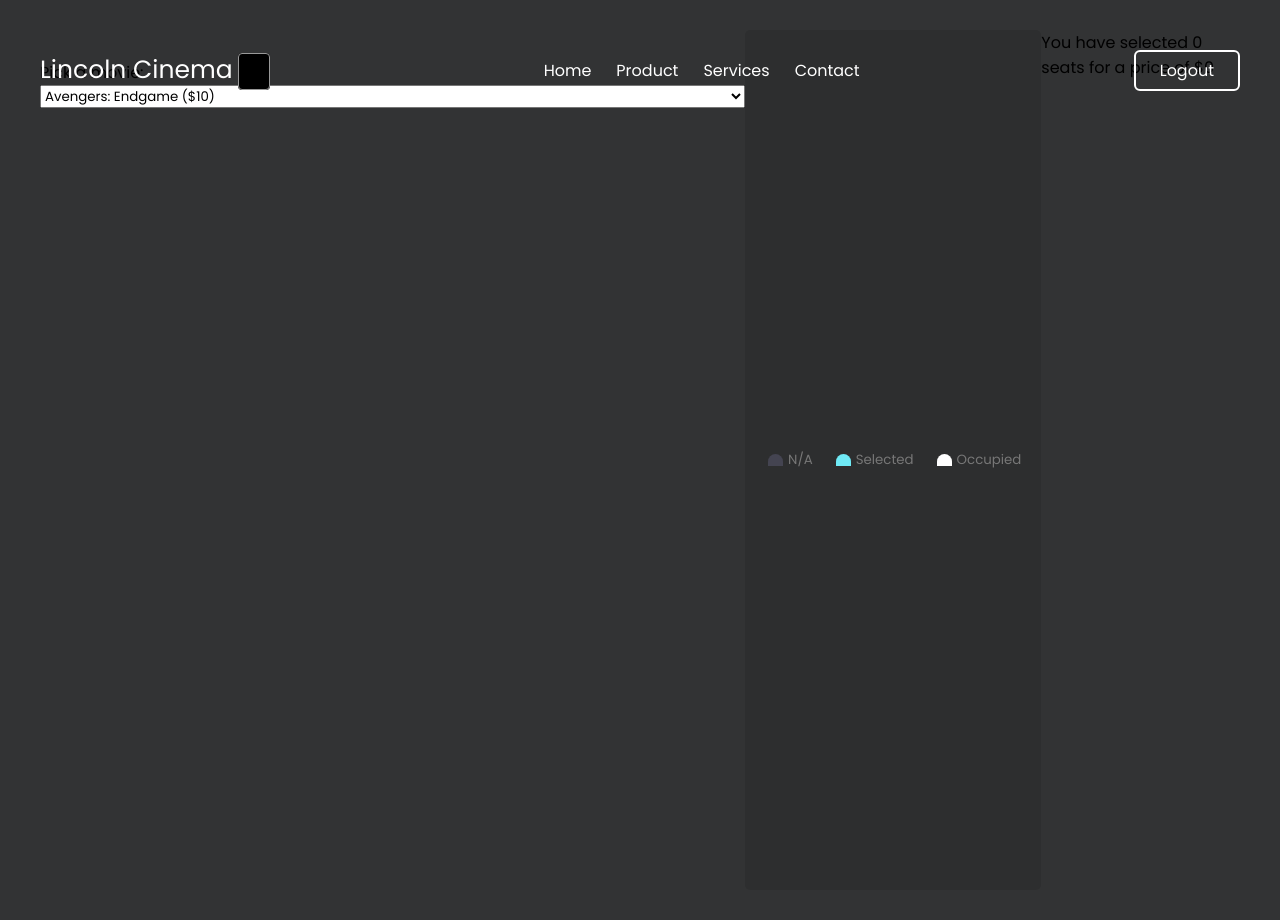
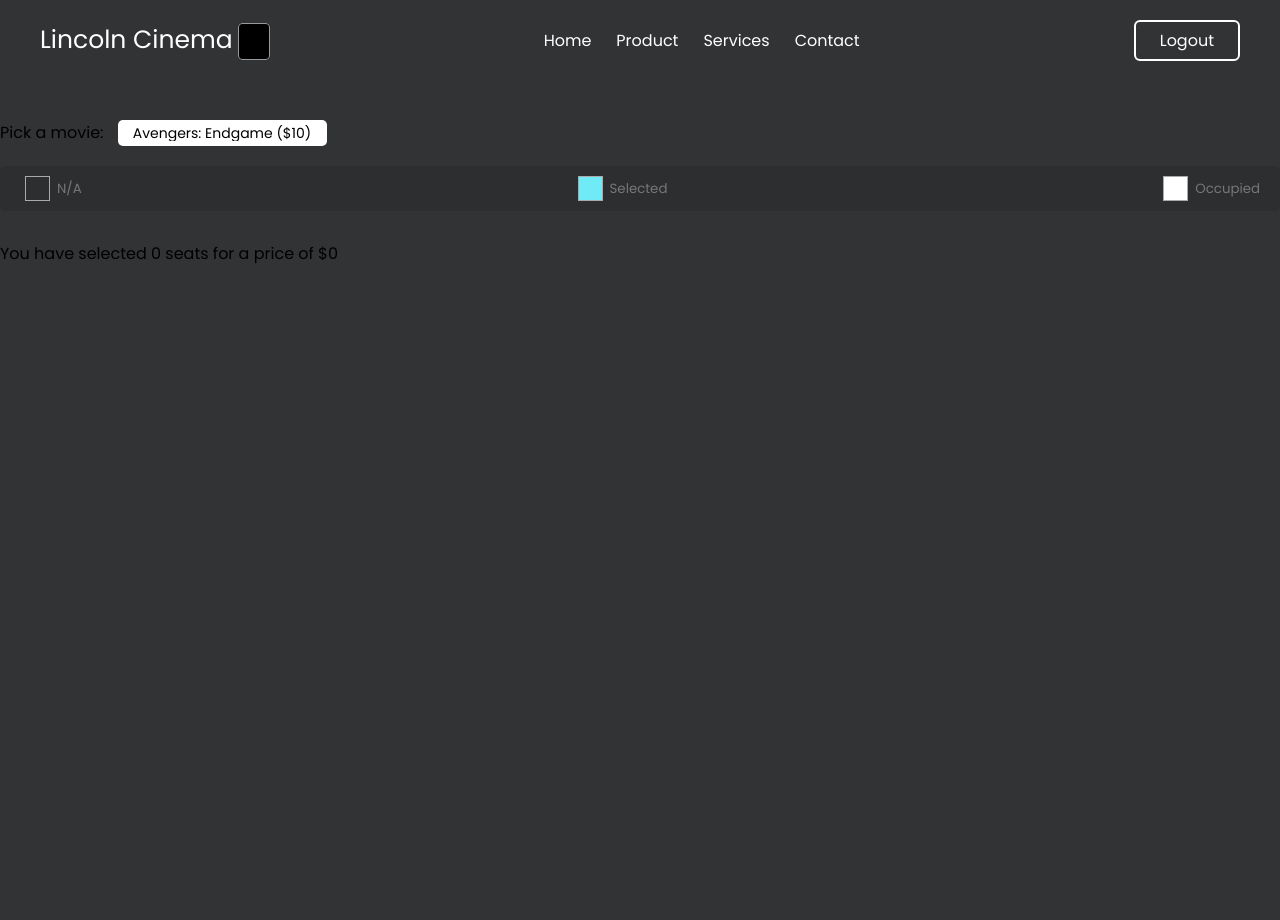
Before and after one commit to MiaTian1024/Movie-Ticket-Booking-System, a Flask app: template templates/seat.html in a window 1280 px wide. After the commit the page ends 263 px from the top, so only its background shows below. Run offline with Flask 3, Linux system fonts and the light colour scheme; the template is opened without the code that fills it, so the values that code supplies are empty; some libraries are stand-ins or nearby versions.

Commit message:
update seat display

```diff
--- a/View.py
+++ b/View.py
@@ -272,18 +272,10 @@ def screening_seat():
     screening = controller.search_screening_by_id(movie, int(screeningID))
     hall = screening.hall()
     seats = hall.listOfSeats
-    rows = []
-    for seat in seats:
-        if seat.row not in rows:
-            rows.append(seat.row)
-    print(rows)
-    cols = []
-    for seat in seats:
-        if seat.column not in cols:
-            cols.append(seat.column)
-    print(cols)
+
+
     role = session.get('role')
-    return render_template("seat.html", rows=rows, cols=cols,seats=seats, movie=movie,  role=role, title="Seat")
+    return render_template("seat.html",seats=seats, movie=movie,  role=role, title="Seat")
 
 
 @app.route("/test")
--- a/static/css/seat.css
+++ b/static/css/seat.css
@@ -1,10 +1,43 @@
+.seat-container {
+  height: 100vh;
+  padding-top: 100px;
+  align-items: center;
+
+
+}
+
+
+.movie-seat-container {
+  margin: 20px auto;
+}
+
+.movie-seat-container select {
+  background-color: #fff;
+  border: 0;
+  border-radius: 5px;
+  font-size: 14px;
+  margin-left: 10px;
+  padding: 5px 15px 5px 15px;
+  -moz-appearance: none;
+  -webkit-appearance: none;
+  appearance: none;
+}
+
+.seat-container .container {
+  perspective: 1000px;
+  margin-bottom: 30px;
+}
+
 .seat {
-  background-color: #444451;
-  height: 12px;
-  width: 15px;
-  margin: 3px;
-  border-top-left-radius: 10px;
-  border-top-right-radius: 10px;
+  display: inline-block;
+  width: 25px;
+  height: 25px;
+  border: 1px solid #aaa;
+  margin: 5px;
+}
+
+.seat.booked {
+  background-color: #ccc;
 }
 
 .seat.selected {
@@ -53,16 +86,3 @@
 .showcase li small {
   margin-left: 2px;
 }
-
-.row {
-  display: flex;
-}
-
-.screen {
-  background-color: #fff;
-  height: 70px;
-  width: 100%;
-  margin: 15px 0;
-  transform: rotateX(-45deg);
-  box-shadow: 0 3px 10px rgba(255, 255, 255, 0.7);
-}
--- a/templates/seat.html
+++ b/templates/seat.html
@@ -39,7 +39,7 @@
 
 {% block content %}
 
-<div class="movie-container">
+<div class="seat-container">
 
   {% if msg %}
   <div class="overlay_popup">
@@ -51,9 +51,7 @@
   {% endif %}
 
 
-  <div class="content">
-
-    <div class="movie-container">
+    <div class="movie-seat-container">
       <label>Pick a movie:</label>
       <select id="movie">
         <option value="10">Avengers: Endgame ($10)</option>
@@ -78,17 +76,14 @@
       </li>
     </ul>
 
+
     <div class="container">
-      <div class="screen"></div>
-
-      {% for row in rows%}
-        <div class="row">
-          {% for col in cols%}
-          <div class="seat"></div>
-          {% endfor %}
-      </div>
-      {% endfor %}
-
+        {% for seat in seats %}
+          <div class="seat {% if seat.booked %}booked{% endif %}"
+            data-row="{{ seat.row }}" data-column="{{ seat.column }}">
+            {{seat.row}}
+          </div>
+        {% endfor %}
     </div>
 
     <p class="text">
@@ -97,10 +92,6 @@
         >0</span
       >
     </p>
-
-  </div>
-
-
 </div>
 
 <script src="../static/js/seat.js"></script>
```
